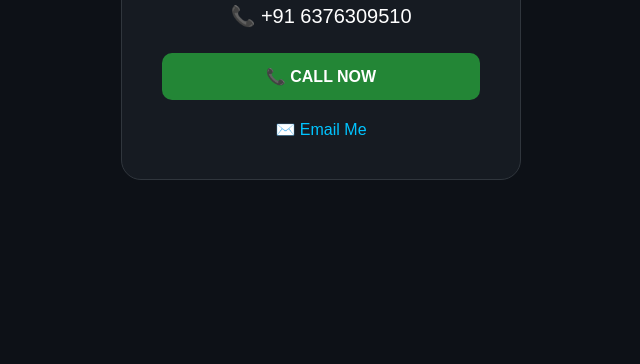
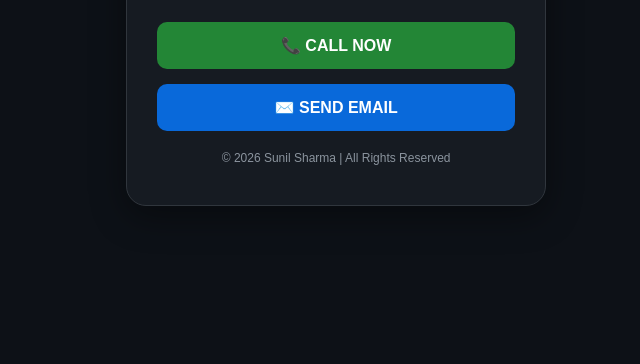
Before and after one commit to sunilsharma029/sunilsharma029, a plain HTML site: page contact/index.html in a window 1280 px wide. Shown: the part 436-800 px from the top of the page, without its empty margins (319-959 px from the left). Drawn offline with Linux system fonts and the light colour scheme.

Commit message:
Update index.html

````diff
--- a/contact/index.html
+++ b/contact/index.html
@@ -1,8 +1,10 @@
+```html
 <!DOCTYPE html>
 <html lang="en">
 <head>
     <meta charset="UTF-8">
     <meta name="viewport" content="width=device-width, initial-scale=1.0">
+
     <title>Contact | Sunil Sharma</title>
 
     <style>
@@ -20,16 +22,18 @@
             display: flex;
             justify-content: center;
             align-items: center;
+            padding: 20px;
         }
 
         .card {
             background: #161b22;
-            padding: 40px;
+            padding: 40px 30px;
             border-radius: 20px;
             text-align: center;
-            width: 90%;
-            max-width: 400px;
+            width: 100%;
+            max-width: 420px;
             border: 1px solid #30363d;
+            box-shadow: 0 10px 35px rgba(0,0,0,0.4);
         }
 
         .profile {
@@ -48,6 +52,7 @@
 
         h1 {
             margin-bottom: 10px;
+            font-size: 28px;
         }
 
         .subtitle {
@@ -60,20 +65,38 @@
             margin-bottom: 25px;
         }
 
+        .btn {
+            display: block;
+            padding: 14px;
+            border-radius: 10px;
+            text-decoration: none;
+            font-weight: bold;
+            margin-bottom: 15px;
+            transition: 0.3s;
+        }
+
         .call {
-            display: block;
             background: #238636;
             color: white;
-            text-decoration: none;
-            padding: 14px;
-            border-radius: 10px;
-            font-weight: bold;
-            margin-bottom: 20px;
+        }
+
+        .call:hover {
+            background: #2ea043;
         }
 
         .email {
-            color: #00c4ff;
-            text-decoration: none;
+            background: #0969da;
+            color: white;
+        }
+
+        .email:hover {
+            background: #218bff;
+        }
+
+        .footer {
+            color: #8b949e;
+            font-size: 12px;
+            margin-top: 20px;
         }
     </style>
 </head>
@@ -86,19 +109,28 @@
 
         <h1>Sunil Sharma</h1>
 
-        <p class="subtitle">Data Analyst | MIS Executive</p>
+        <p class="subtitle">
+            Data Analyst | MIS Executive
+        </p>
 
-        <p class="number">📞 +91 6376309510</p>
+        <p class="number">
+            📞 +91 6376309510
+        </p>
 
-        <a class="call" href="tel:+916376309510">
+        <a class="btn call" href="tel:+916376309510">
             📞 CALL NOW
         </a>
 
-        <a class="email" href="mailto:sunilsharma.work@outlook.com">
-            ✉️ Email Me
+        <a class="btn email" href="mailto:sunilsharma.work@outlook.com">
+            ✉️ SEND EMAIL
         </a>
+
+        <p class="footer">
+            © 2026 Sunil Sharma | All Rights Reserved
+        </p>
 
     </div>
 
 </body>
 </html>
+```
````
